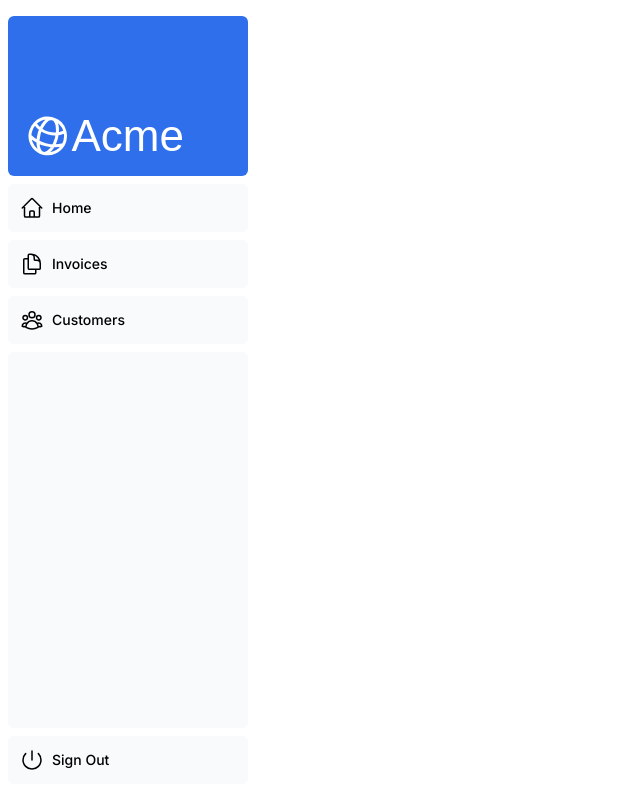
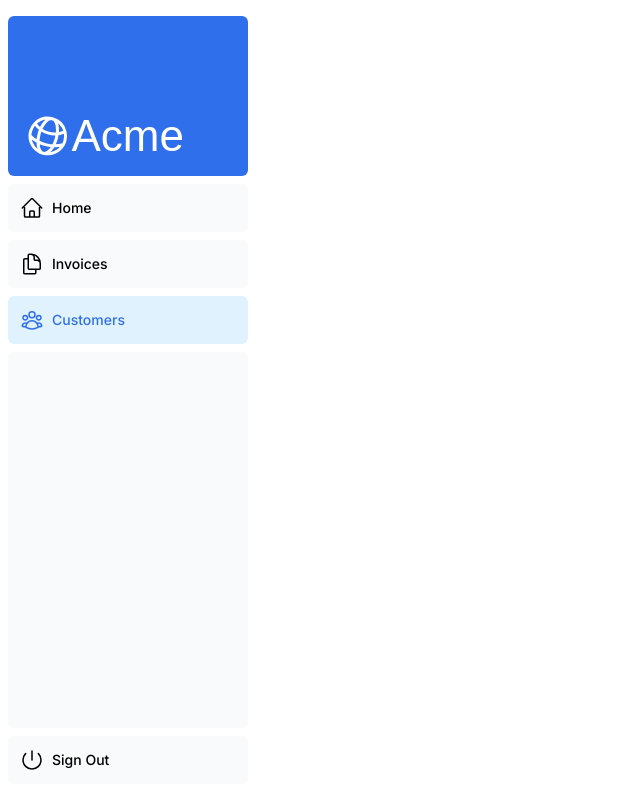
Before and after one commit to notintnotnan/nextjs-dashboard, a Next.js app: page /dashboard/customers in a window 1280 px wide. Shown: the whole page, without its empty margins (0-640 px from the left). Built offline with nearby package versions, Linux system fonts and the light colour scheme; a web font is replaced by a local one.

Commit message:
Added Next.js navigation features to dashboard page.

```diff
--- a/app/ui/dashboard/nav-links.tsx
+++ b/app/ui/dashboard/nav-links.tsx
@@ -1,3 +1,9 @@
+'use client';
+
+import Link from 'next/link';
+import clsx from 'clsx';
+import { usePathname } from 'next/navigation';
+
 import {
   UserGroupIcon,
   HomeIcon,
@@ -17,19 +23,26 @@ const links = [
 ];
 
 export default function NavLinks() {
+  const pathname = usePathname();
+
   return (
     <>
       {links.map((link) => {
         const LinkIcon = link.icon;
         return (
-          <a
+          <Link
             key={link.name}
             href={link.href}
-            className="flex h-[48px] grow items-center justify-center gap-2 rounded-md bg-gray-50 p-3 text-sm font-medium hover:bg-sky-100 hover:text-blue-600 md:flex-none md:justify-start md:p-2 md:px-3"
+            className={clsx(
+              'flex h-[48px] grow items-center justify-center gap-2 rounded-md bg-gray-50 p-3 text-sm font-medium hover:bg-sky-100 hover:text-blue-600 md:flex-none md:justify-start md:p-2 md:px-3',
+              {
+                'bg-sky-100 text-blue-600': pathname === link.href,
+              },
+            )}
           >
             <LinkIcon className="w-6" />
             <p className="hidden md:block">{link.name}</p>
-          </a>
+          </Link>
         );
       })}
     </>
```
Also changed, not shown: 1 other file (tests, documents, lock files or other folders).
